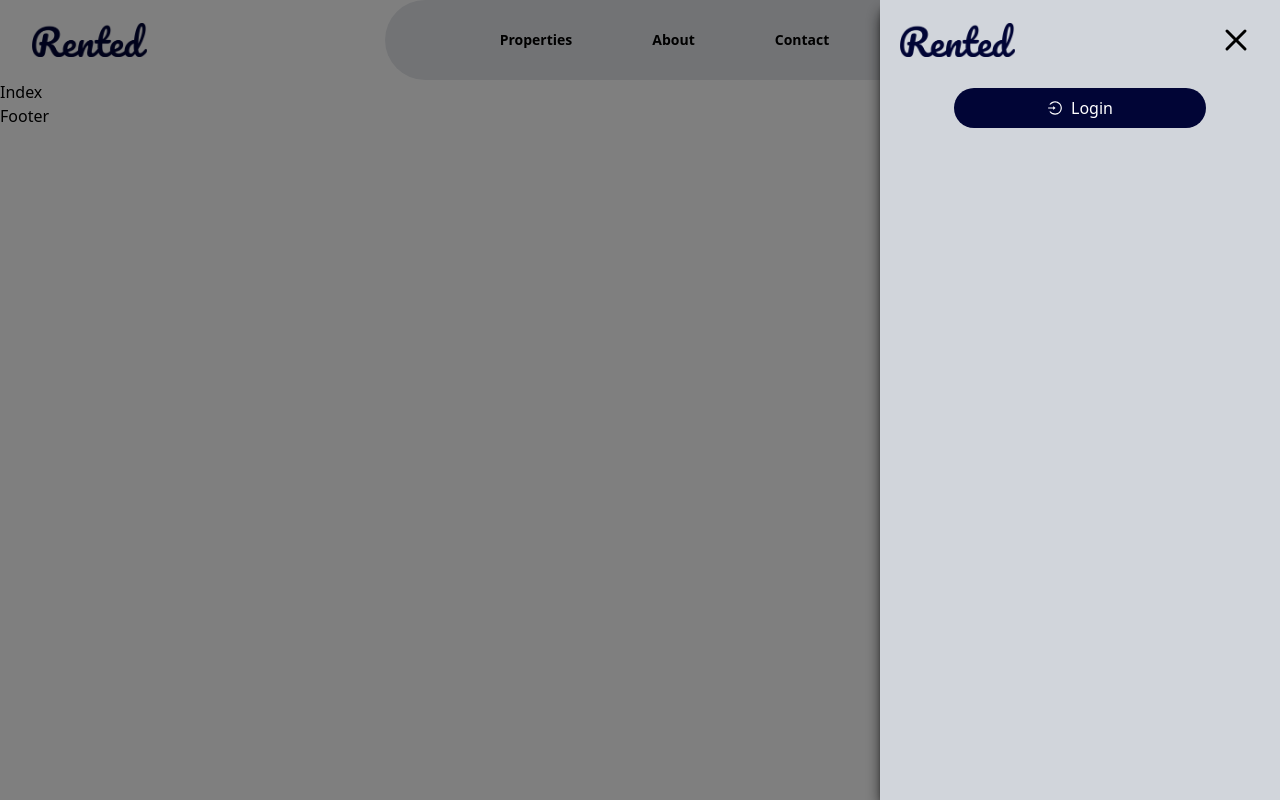
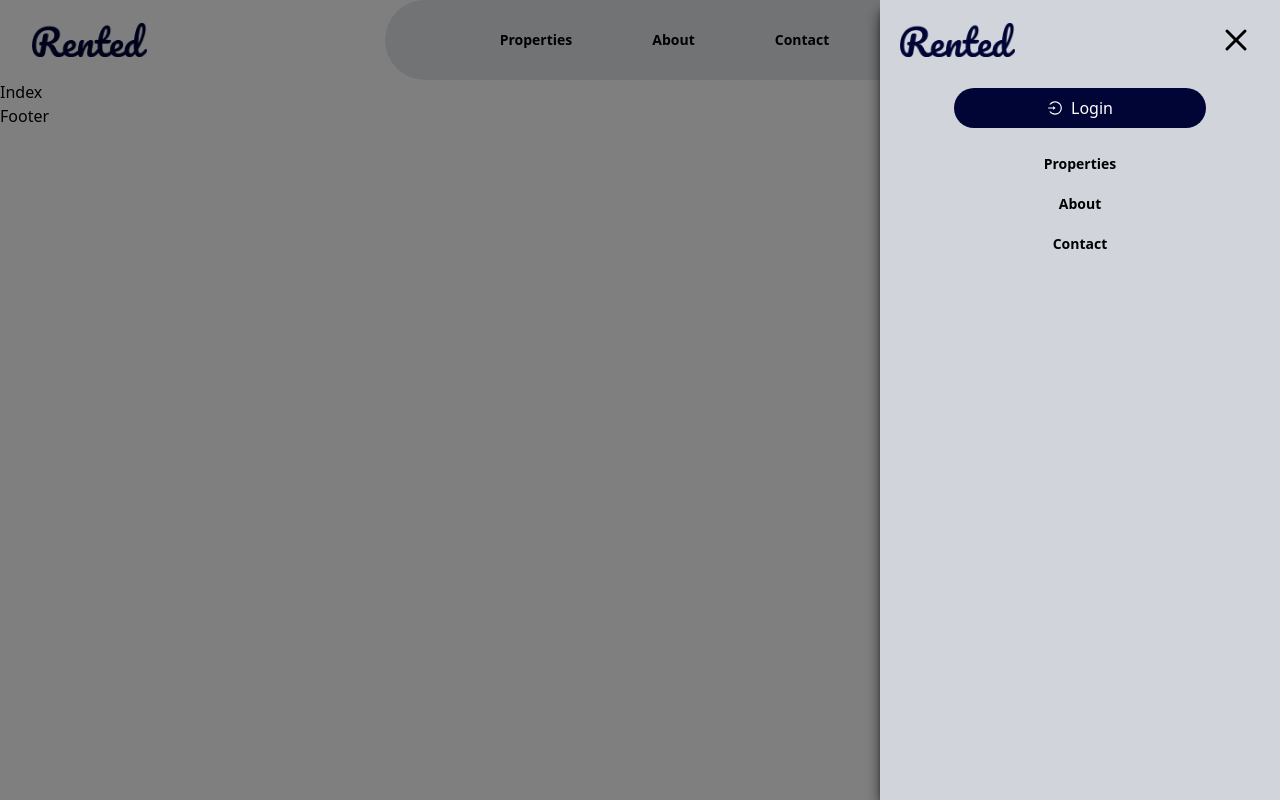
Before and after one commit to xProfanity/rented, a Next.js app: page / in a window 1280 px wide. Built offline with nearby package versions, Linux system fonts and the light colour scheme.

Commit message:
added navlinks to the drawer

```diff
--- a/components/MobileMenu.tsx
+++ b/components/MobileMenu.tsx
@@ -4,10 +4,13 @@ import Image from "next/image"
 import { AiOutlineLogin } from "react-icons/ai"
 import { BsX } from "react-icons/bs"
 
-import { RentedColor } from "@/assets"
+import { RentedColor, menu } from "@/assets"
+import Link from "next/link"
+import { useRouter } from "next/router"
 
 export default function MobileMenu() {
     const {navOpen, handleNavOpen}: any = useStateContext()
+    const {asPath} = useRouter()
 
     const user = null
 
@@ -37,6 +40,24 @@ export default function MobileMenu() {
                     </button>
                 )}
             </div>
+
+            <div className="mt-4 w-[90%] mx-auto">
+                <ul className="w-full flex flex-col">
+                    {
+                        menu.map((item, index) => (
+                            <li key={index} className="h-10 w-full flex flex-col justify-center items-center">
+                                <button>
+                                    <Link href={`#${item.toLowerCase()}`}>
+                                        <p className={`${asPath === `/#${item.toLowerCase()}` ? "text-[#010536] font-bold" : "font-bold text-sm"}`}>
+                                        {item}
+                                    </p>
+                                    </Link>
+                                </button>
+                            </li>
+                        ))
+                    }
+                </ul>
+            </div>
         </div>
     </div>
   )
```
